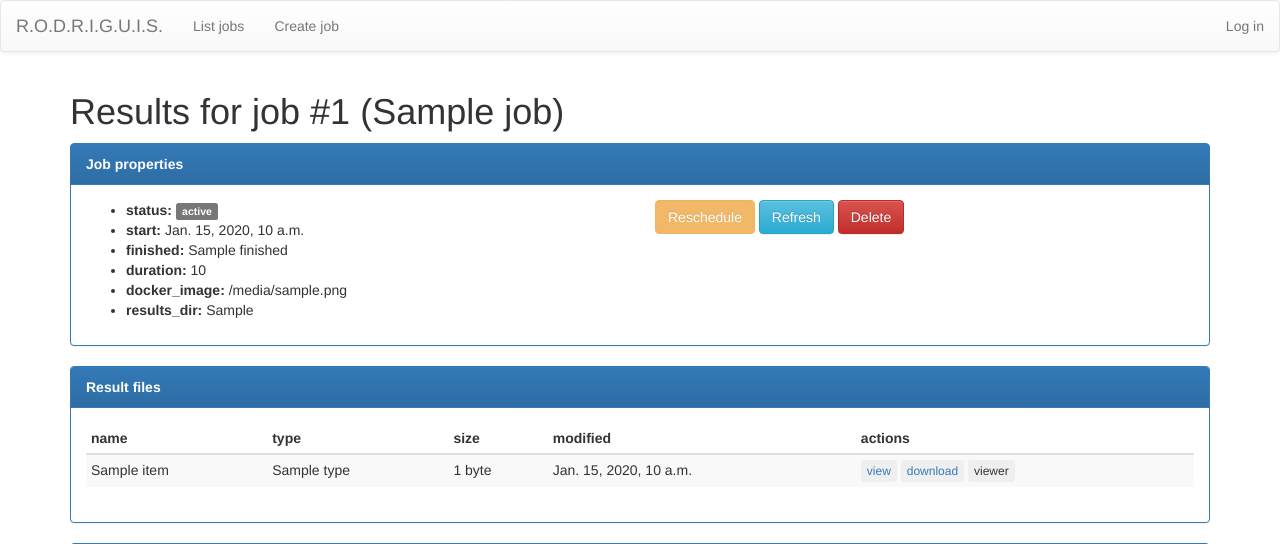
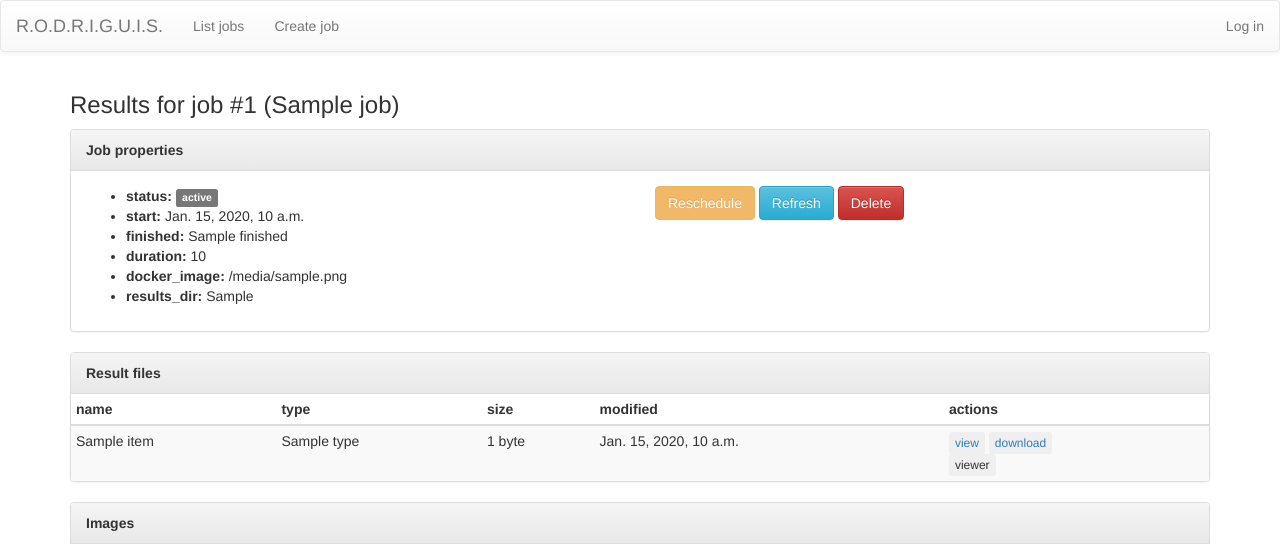
Before and after one commit to ratt-ru/rodrigues, a Django app: template templates/viewer/job_overview.html in a window 1280 px wide. Shown: the top 544 px of the page. Run offline with Django 3.2, Linux system fonts and the light colour scheme; the template is opened without the code that fills it: most values are stand-ins (such as "Sample title", 1, 10 or a date in 2020); data that the repository does not hold is empty; parts of the project's set-up code (start-up, migrations or seed data) failed here and were passed over; some libraries are stand-ins or nearby versions.

Commit message:
improve html layout

```diff
--- a/templates/viewer/job_overview.html
+++ b/templates/viewer/job_overview.html
@@ -5,7 +5,7 @@
 
 {% block content %}
 
-    <H1>Results for job #{{ job.id }} ({{ job.name }})</H1>
+    <H3>Results for job #{{ job.id }} ({{ job.name }})</H3>
 
     <div class="row">
         <div class="col-md-12">
@@ -15,7 +15,7 @@
 
     <div class="row">
         <div class="col-md-12">
-            <div class="panel panel-primary">
+            <div class="panel panel-default">
                 <div class="panel-heading"><b>Job properties</b></div>
                 <div class="panel-body">
 
@@ -57,9 +57,8 @@
 
     <div class="row">
         <div class="col-md-12">
-            <div class="panel panel-primary">
+            <div class="panel panel-default">
                 <div class="panel-heading"><b>Result files</b></div>
-                <div class="panel-body">
 
 
                 <table class="table table-striped table-condensed">
@@ -80,11 +79,11 @@
                             <td>{{ item.modified }}</td>
                             <td>
 
-                                    <form action="{{ CYBERSKA_URI }}" method="post">
 
                                 <a href="{% url 'guesstype' pk=object.id path=item.name %}"><button class="btn btn-xs">view</button></a>
                                 <a href="{{ MEDIA_URL }}/{{ object.results_dir }}/{{ item.name }}"><button class="btn btn-xs">download</button></a>
 
+                                <form action="{{ CYBERSKA_URI }}" method="post">
 
                                     <input type="hidden" name="title" value="Residual image" />
                                     <input type="hidden" name="filename" value="{{ MEDIA_ROOT }}/{{ object.results_dir }}/{{ item.name }}">
@@ -96,7 +95,7 @@
                         </tr>
                     {%  endfor %}
                 </table>
-                </div>
+
             </div>
         </div>
     </div>
@@ -104,7 +103,7 @@
 
     <div class="row">
         <div class="col-md-12">
-            <div class="panel panel-primary">
+            <div class="panel panel-default">
                 <div class="panel-heading"><b>Images</b></div>
                 <div class="panel-body">
 
@@ -121,7 +120,7 @@
 
     <div class="row">
         <div class="col-md-12">
-            <div class="panel panel-primary">
+            <div class="panel panel-default">
                 <div class="panel-heading"><b>Console output</b></div>
                 <div class="panel-body">
                     <div class="well" style="font-family:monospace;">{{ object.log|linebreaksbr }}</div>
```
Also changed, not shown: templates/scheduler/form_list.html (+5 -12 lines). Lines whose indentation alone changed are shown as unchanged.
